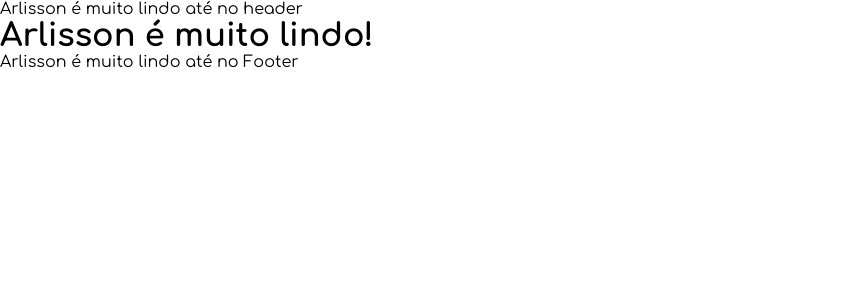
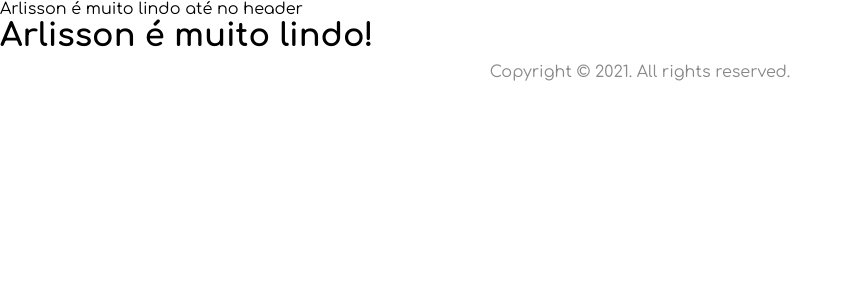
Before and after one commit to arlisson314/haras, a React (Create React App) app: page / in a window 1280 px wide. Shown: the top 300 px of the page, without its empty margins (0-852 px from the left). Built offline with nearby package versions, Linux system fonts and the light colour scheme.

Commit message:
style: Estilização do footer no styled components

```diff
--- a/src/components/Footer/index.jsx
+++ b/src/components/Footer/index.jsx
@@ -1,9 +1,11 @@
-import Container from './styles';
+import { Container, FooterDescription } from './styles';
 
 function Footer() {
   return (
     <Container>
-      Arlisson é muito lindo até no Footer
+      <FooterDescription>
+        Copyright © 2021. All rights reserved.
+      </FooterDescription>
     </Container>
   );
 }
--- a/src/components/Footer/styles.js
+++ b/src/components/Footer/styles.js
@@ -1,7 +1,12 @@
 import styled from 'styled-components';
 
-const Container = styled.footer`
+export const Container = styled.footer`
+    text-align: center;
+    padding: 10px 0;
+`;
 
+export const FooterDescription = styled.p`
+  color: #888;
 `;
 
 export default Container;
```
Also changed, not shown: 1 other file (tests, documents, lock files or other folders).
